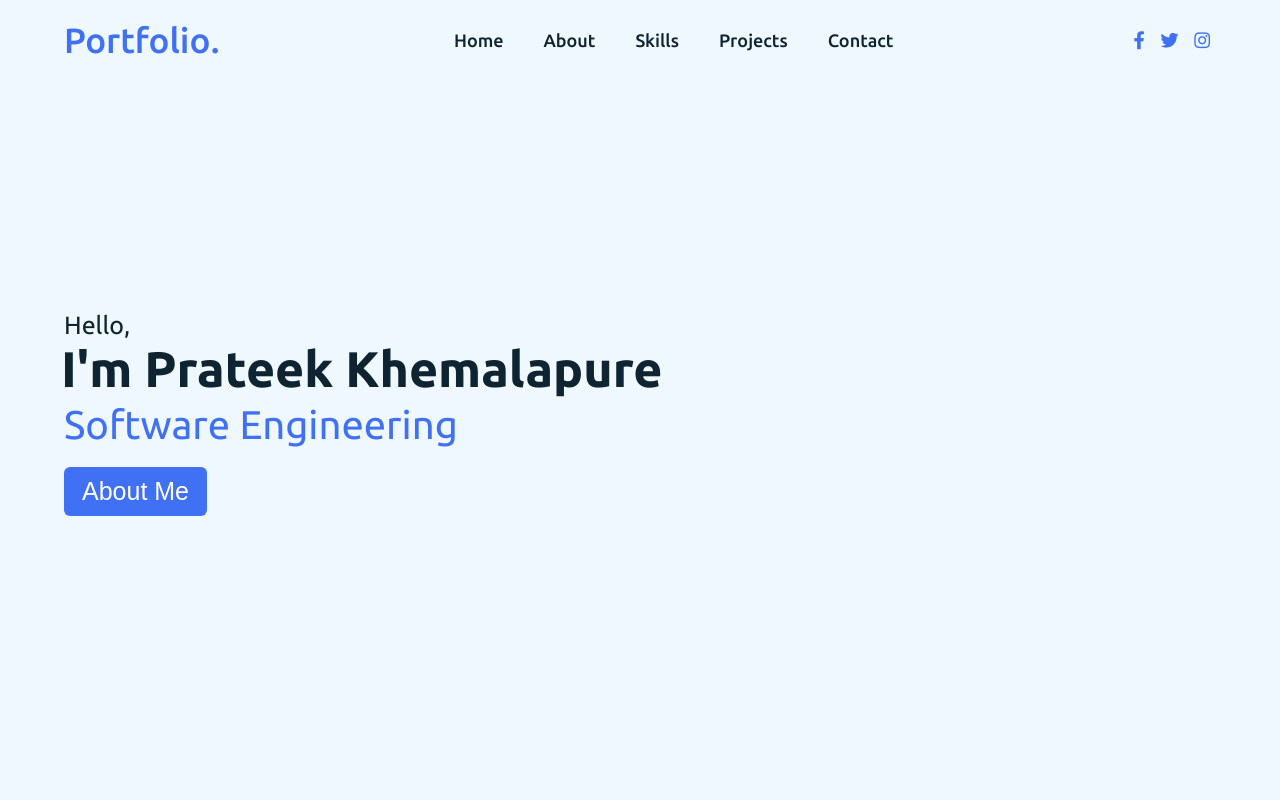
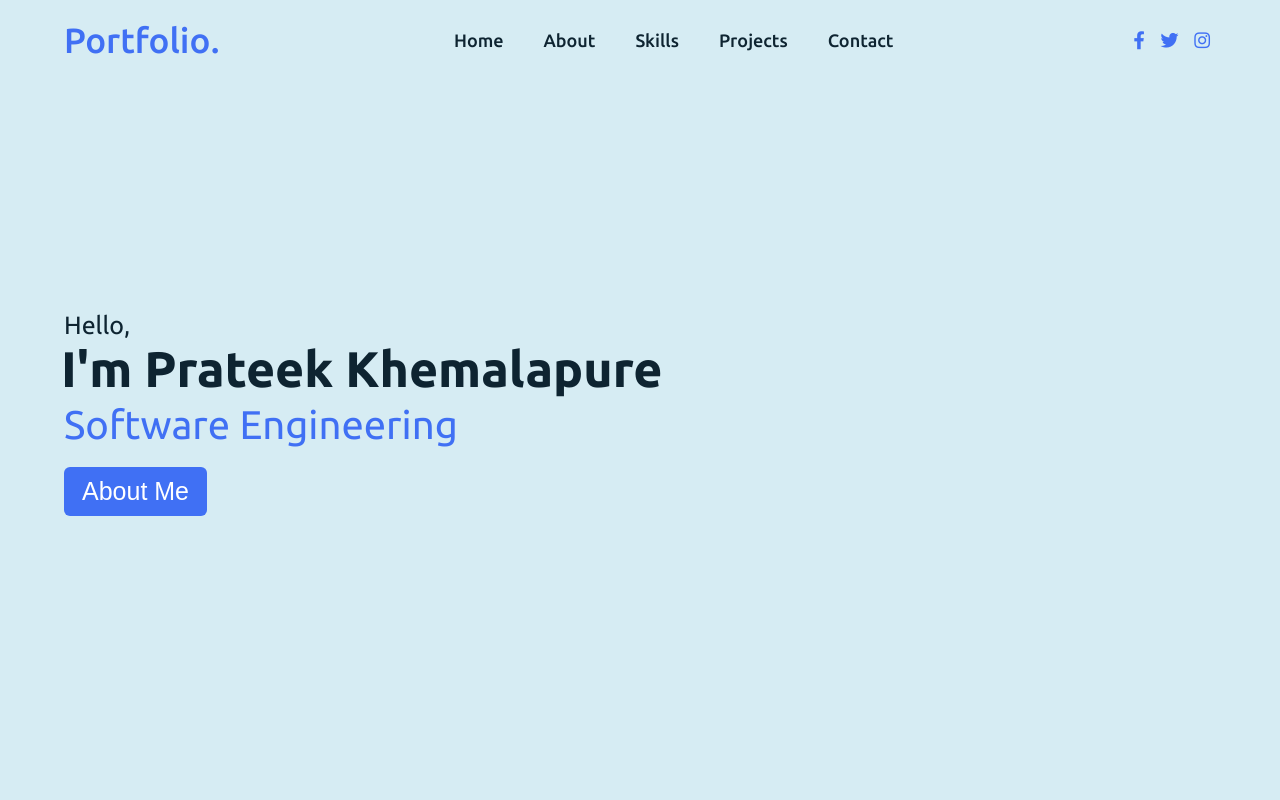
Before and after one commit to Prateekdk-04/Personal-Portfolio-, a plain HTML site: page index.html in a window 1280 px wide. Shown: the top 800 px of the page. Drawn offline with Linux system fonts and the light colour scheme.

Commit message:
style.css

```diff
--- a/style.css
+++ b/style.css
@@ -130,7 +130,7 @@ nav.sticky .menu-btn {
 .home {
   height: 100vh;
   width: 100%;
-  background: #F0F8FF;
+  background: #D6ECF3;
   background-size: cover;
   background-position: center;
   background-attachment: fixed;
```
